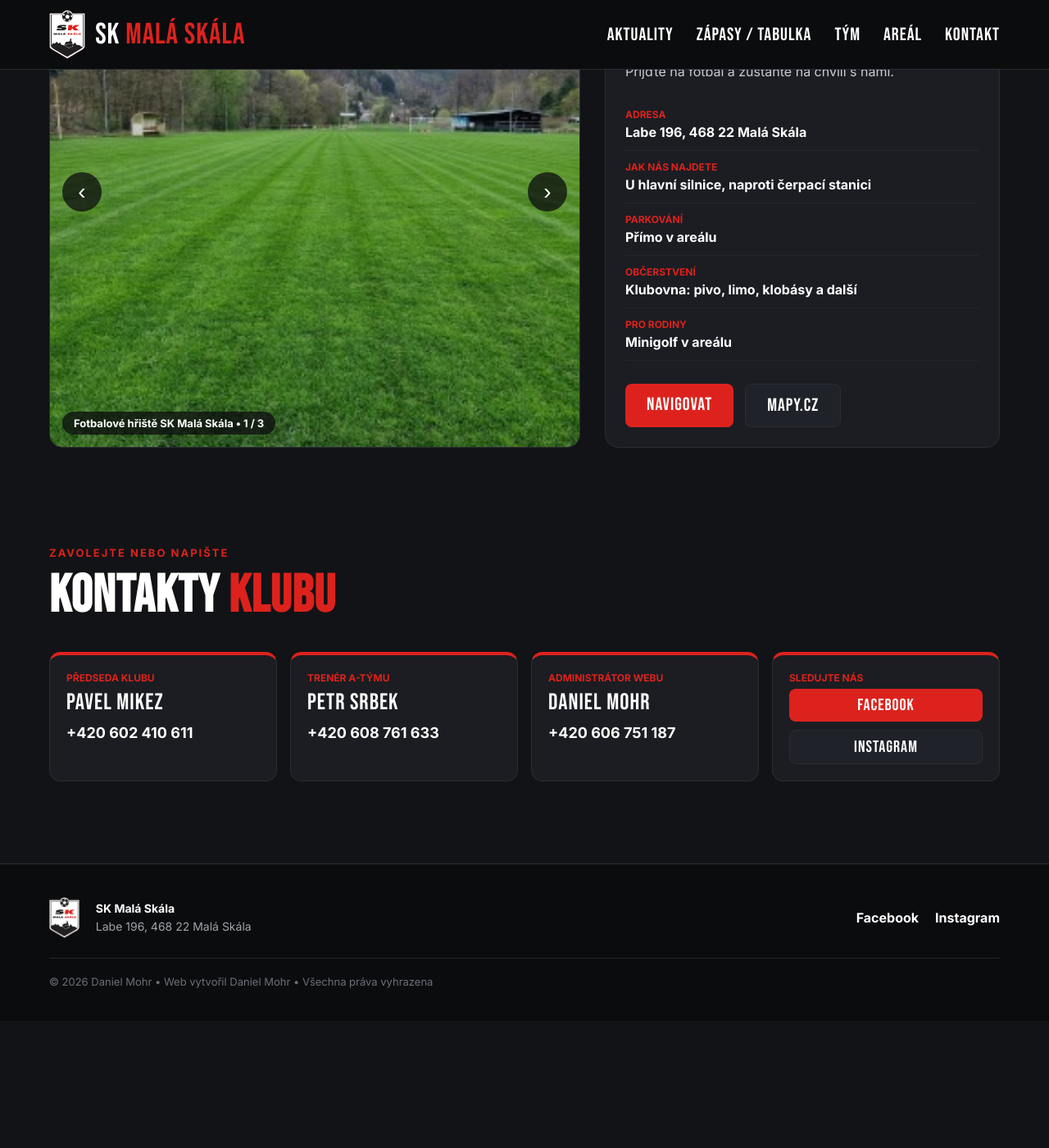
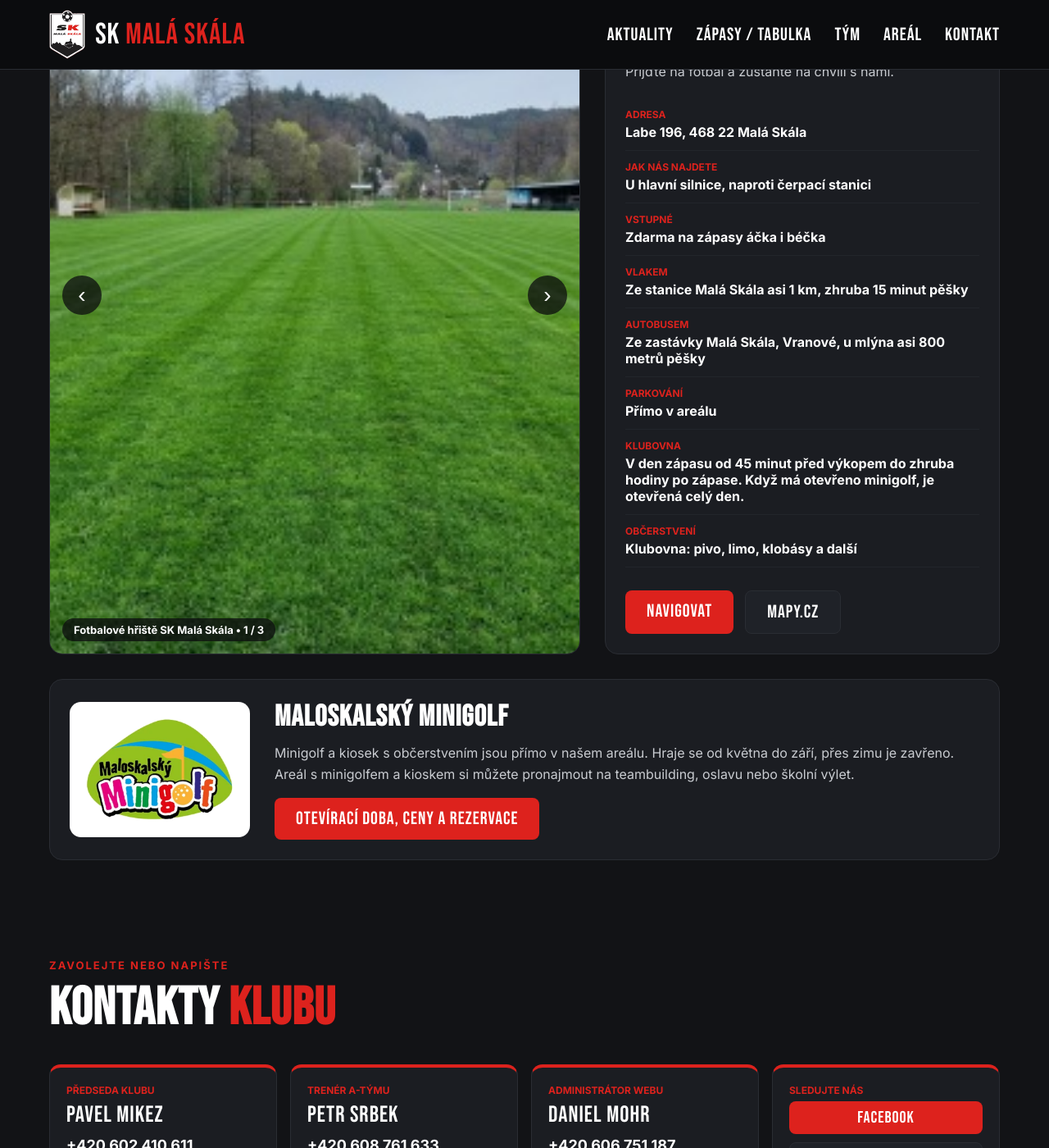
Before and after one commit to DanzaMohru/mala-skala, a Jekyll site: the page built from index.html, in a window 1280 px wide and 1400 px high, scrolled down 5523 px. Shown: the whole window at 82% size. Built offline with Jekyll 4.4.1, drawn with Linux system fonts in a browser that asks for light colours; before the commit the page ends 6768 px from its top, so only the background shows below that; some of the changed text lies outside the part shown.

Commit message:
Partneři a sponzoři, údaje pro diváky, minigolf a e-mail na klub
- pruh s logy partnerů nad patičkou na každé stránce (Pages CMS: Partneři a sponzoři)
- sekce Areál z dat: vstupné, cesta vlakem a autobusem, klubovna v den zápasu
- pod kartou příštího domácího zápasu: Vstup zdarma • klubovna od HH:MM
- blok Maloskalský minigolf s pronájmem areálu a odkazem na web minigolfu
- e-mail u kontaktů

Co-Authored-By: Claude Opus 5.5 <noreply@anthropic.com>
Claude-Session: https://claude.ai/code/session_012sEEVCLZDFGZHdwsiEB1Mv

```diff
--- a/_data/klub.json
+++ b/_data/klub.json
@@ -10,21 +10,70 @@
   "treneri": "Petr Srbek, Heřman Kubín",
   "asistenti": "Jan Hrstka, Michal Porš",
   "vedouci": "Petr Brožek",
+  "vstupne": "zdarma",
+  "klubovna_pred_zapasem": 45,
+  "areal_text": "Domácí zápasy hrajeme v Malé Skále v části Labe, přímo u hlavní silnice naproti čerpací stanici, takže nás nemůžete minout. Auto zaparkujete přímo v areálu. V klubovně si dáte pivo, limonádu nebo klobásu a s dětmi si můžete zahrát i minigolf, který je součástí areálu. Přijďte na fotbal a zůstaňte na chvíli s námi.",
+  "areal_udaje": [
+    {
+      "nazev": "Adresa",
+      "hodnota": "Labe 196, 468 22 Malá Skála"
+    },
+    {
+      "nazev": "Jak nás najdete",
+      "hodnota": "U hlavní silnice, naproti čerpací stanici"
+    },
+    {
+      "nazev": "Vstupné",
+      "hodnota": "Zdarma na zápasy áčka i béčka"
+    },
+    {
+      "nazev": "Vlakem",
+      "hodnota": "Ze stanice Malá Skála asi 1 km, zhruba 15 minut pěšky"
+    },
+    {
+      "nazev": "Autobusem",
+      "hodnota": "Ze zastávky Malá Skála, Vranové, u mlýna asi 800 metrů pěšky"
+    },
+    {
+      "nazev": "Parkování",
+      "hodnota": "Přímo v areálu"
+    },
+    {
+      "nazev": "Klubovna",
+      "hodnota": "V den zápasu od 45 minut před výkopem do zhruba hodiny po zápase. Když má otevřeno minigolf, je otevřená celý den."
+    },
+    {
+      "nazev": "Občerstvení",
+      "hodnota": "Klubovna: pivo, limo, klobásy a další"
+    }
+  ],
+  "minigolf": {
+    "nazev": "Maloskalský minigolf",
+    "logo": "/partneri/maloskalsky-minigolf.webp",
+    "text": "Minigolf a kiosek s občerstvením jsou přímo v našem areálu. Hraje se od května do září, přes zimu je zavřeno. Areál s minigolfem a kioskem si můžete pronajmout na teambuilding, oslavu nebo školní výlet.",
+    "oteviraci_doba": "",
+    "ceny": "",
+    "odkaz": "https://maloskalskyminigolf.cz/",
+    "odkaz_text": "Otevírací doba, ceny a rezervace"
+  },
   "kontakty": [
     {
       "funkce": "Předseda klubu",
       "jmeno": "Pavel Mikez",
-      "telefon": "+420 602 410 611"
+      "telefon": "+420 602 410 611",
+      "email": "pavel@mikez.cz"
     },
     {
       "funkce": "Trenér A-týmu",
       "jmeno": "Petr Srbek",
-      "telefon": "+420 608 761 633"
+      "telefon": "+420 608 761 633",
+      "email": ""
     },
     {
       "funkce": "Administrátor webu",
       "jmeno": "Daniel Mohr",
-      "telefon": "+420 606 751 187"
+      "telefon": "+420 606 751 187",
+      "email": ""
     }
   ]
 }
--- /dev/null
+++ b/_includes/partneri.html
@@ -0,0 +1,26 @@
+{%- comment -%}
+  Pruh s logy partnerů a sponzorů. Je na každé stránce nad patičkou.
+  Data jsou v _data/partneri.json (v administraci: Partneři a sponzoři).
+  Partner bez loga se nezobrazí, partner bez odkazu má logo bez odkazu.
+{%- endcomment -%}
+{%- assign partneri = site.data.partneri.partneri -%}
+{%- if partneri and partneri.size > 0 %}
+    <section class="sekce partneri" aria-label="Partneři a sponzoři">
+        <div class="obsah">
+            <p class="nadtitulek">Děkujeme za podporu</p>
+            <h2>Partneři <span class="cervena">klubu</span></h2>
+            <div class="partneri-mrizka">
+{%- for p in partneri %}
+{%- if p.logo and p.logo != "" %}
+{%- capture trida %}partner{% if p.tmave_pozadi %} partner-tmavy{% endif %}{% endcapture %}
+{%- if p.odkaz and p.odkaz != "" %}
+                <a class="{{ trida }}" href="{{ p.odkaz }}" target="_blank" rel="noopener" title="{{ p.nazev | escape }}"><img src="{{ p.logo | relative_url }}" alt="{{ p.nazev | escape }}" loading="lazy"></a>
+{%- else %}
+                <div class="{{ trida }}" title="{{ p.nazev | escape }}"><img src="{{ p.logo | relative_url }}" alt="{{ p.nazev | escape }}" loading="lazy"></div>
+{%- endif %}
+{%- endif %}
+{%- endfor %}
+            </div>
+        </div>
+    </section>
+{%- endif %}
--- a/_layouts/zaklad.html
+++ b/_layouts/zaklad.html
@@ -67,6 +67,9 @@
 
 {{ content }}
 
+    <!-- PARTNEŘI (stejné na všech stránkách) -->
+{% include partneri.html %}
+
     <!-- PATIČKA -->
     <footer>
         <div class="obsah">
--- a/assets/skript.js
+++ b/assets/skript.js
@@ -323,10 +323,46 @@ function kartaZapasu(zapas, uprostred) {
            '<p class="kdy">' + kdy + "</p>";
 }
 
+// čas "15:30" posunutý o zadaný počet minut dopředu, např. o 45 → "14:45"
+function casPred(cas, minuty) {
+    var casti = String(cas).split(":");
+    var celkem = parseInt(casti[0], 10) * 60 + parseInt(casti[1], 10) - minuty;
+    if (isNaN(celkem) || celkem < 0) {
+        return "";
+    }
+    var h = Math.floor(celkem / 60);
+    var m = celkem % 60;
+    return h + ":" + (m < 10 ? "0" : "") + m;
+}
+
+// řádek pod kartou domácího zápasu: vstupné a kdy otvírá klubovna
+// (jen u zápasu na našem hřišti, ne u pohárů na cizím hřišti)
+function infoProDivaky(zapas) {
+    if (!zapas.doma || zapas.misto) {
+        return "";
+    }
+    var casti = [];
+    var vstup = (typeof vstupne === "string") ? vstupne.trim() : "";
+    if (vstup) {
+        casti.push(vstup.toLowerCase() === "zdarma" ? "Vstup zdarma" : "Vstupné " + vstup);
+    }
+    var minuty = parseInt(typeof klubovnaPred !== "undefined" ? klubovnaPred : "", 10);
+    if (zapas.cas && !isNaN(minuty)) {
+        var od = casPred(zapas.cas, minuty);
+        if (od) {
+            casti.push("klubovna od " + od);
+        }
+    }
+    if (casti.length === 0) {
+        return "";
+    }
+    return '<p class="info-divaci">' + casti.join(" • ") + "</p>";
+}
+
 function vykresliUvod(nadchazejici, vysledky) {
     // příští zápas = první zápas, jehož týden ještě neskončil
     if (nadchazejici.length > 0) {
-        document.getElementById("pristi").innerHTML = kartaZapasu(nadchazejici[0], '<div class="vs">VS</div>');
+        document.getElementById("pristi").innerHTML = kartaZapasu(nadchazejici[0], '<div class="vs">VS</div>') + infoProDivaky(nadchazejici[0]);
     } else {
         document.getElementById("pristi").innerHTML = '<p class="kdy">Další zápasy zatím nejsou v programu.</p>';
     }
--- a/assets/styl.css
+++ b/assets/styl.css
@@ -622,6 +622,53 @@ td {
     margin-bottom: 4px;
 }
 
+/* minigolf a pronájem areálu (pod fotkami a údaji) */
+.minigolf {
+    display: flex;
+    align-items: center;
+    gap: 30px;
+    margin-top: 30px;
+}
+.minigolf-logo {
+    flex: 0 0 220px;
+    display: flex;
+    align-items: center;
+    justify-content: center;
+    background-color: white;
+    border-radius: 14px;
+    padding: 18px;
+}
+.minigolf-logo img {
+    max-width: 100%;
+    max-height: 140px;
+    object-fit: contain;
+}
+.minigolf-text {
+    flex: 1;
+}
+.minigolf h3 {
+    font-size: 36px;
+    margin: 0 0 10px 0;
+}
+.minigolf .areal-text {
+    margin-bottom: 10px;
+}
+.minigolf .tlacitka {
+    margin-top: 16px;
+}
+
+/* řádek pod kartou příštího domácího zápasu: vstupné a klubovna */
+.info-divaci {
+    display: inline-block;
+    margin: 14px 0 0 0;
+    padding: 6px 14px;
+    border-radius: 999px;
+    background-color: rgba(221, 34, 29, 0.15);
+    color: #f2f3f5;
+    font-size: 14px;
+    font-weight: bold;
+}
+
 /* KONTAKT */
 .kontakt {
     background-color: #1b1d22;
@@ -645,6 +692,16 @@ td {
     font-weight: bold;
 }
 .telefon:hover {
+    color: #dd221d;
+}
+.kontakt .email {
+    display: block;
+    margin-top: 6px;
+    color: #c9ccd1;
+    font-size: 15px;
+    word-break: break-all;
+}
+.kontakt .email:hover {
     color: #dd221d;
 }
 .socialni {
@@ -894,6 +951,43 @@ h4 {
     font-weight: bold;
     text-transform: uppercase;
     margin: 16px 0 4px 0;
+}
+
+/* PARTNEŘI (pruh s logy nad patičkou na každé stránce) */
+.partneri {
+    border-top: 1px solid #2a2d33;
+}
+.partneri h2 {
+    font-size: 48px;
+}
+.partneri-mrizka {
+    display: grid;
+    grid-template-columns: repeat(auto-fill, minmax(170px, 1fr));
+    gap: 16px;
+}
+.partner {
+    display: flex;
+    align-items: center;
+    justify-content: center;
+    height: 110px;
+    padding: 14px 18px;
+    background-color: white;
+    border: 2px solid transparent;
+    border-radius: 14px;
+    transition: transform 0.15s, border-color 0.15s;
+}
+.partner-tmavy {
+    background-color: #1b1d22;
+    border-color: #2a2d33;
+}
+a.partner:hover {
+    transform: translateY(-3px);
+    border-color: #dd221d;
+}
+.partner img {
+    max-width: 100%;
+    max-height: 100%;
+    object-fit: contain;
 }
 
 /* PATIČKA */
@@ -1159,6 +1253,35 @@ a.clanek {
 
 /* MOBIL (do 600 px) */
 @media (max-width: 600px) {
+
+    /* minigolf: logo nad textem */
+    .minigolf {
+        flex-direction: column;
+        align-items: stretch;
+        gap: 18px;
+    }
+    .minigolf-logo {
+        flex: none;
+    }
+    .minigolf-logo img {
+        max-height: 100px;
+    }
+    .minigolf h3 {
+        font-size: 30px;
+    }
+
+    /* partneři: dvě loga vedle sebe, menší dlaždice */
+    .partneri h2 {
+        font-size: 40px;
+    }
+    .partneri-mrizka {
+        grid-template-columns: repeat(2, 1fr);
+        gap: 10px;
+    }
+    .partner {
+        height: 86px;
+        padding: 10px 12px;
+    }
 
     /* červený pruh: jen soutěž, sociální sítě jsou dole v kontaktech */
     .pruh-vnitrek {
--- a/index.html
+++ b/index.html
@@ -194,12 +194,14 @@ layout: zaklad
 
                 <!-- INFORMACE -->
                 <div class="panel areal-info">
-                    <p class="areal-text">Domácí zápasy hrajeme v Malé Skále v části Labe, přímo u hlavní silnice naproti čerpací stanici, takže nás nemůžete minout. Auto zaparkujete přímo v areálu. V klubovně si dáte pivo, limonádu nebo klobásu a s dětmi si můžete zahrát i minigolf, který je součástí areálu. Přijďte na fotbal a zůstaňte na chvíli s námi.</p>
-                    <div class="udaj"><span>Adresa</span><strong>Labe 196, 468 22 Malá Skála</strong></div>
-                    <div class="udaj"><span>Jak nás najdete</span><strong>U hlavní silnice, naproti čerpací stanici</strong></div>
-                    <div class="udaj"><span>Parkování</span><strong>Přímo v areálu</strong></div>
-                    <div class="udaj"><span>Občerstvení</span><strong>Klubovna: pivo, limo, klobásy a další</strong></div>
-                    <div class="udaj"><span>Pro rodiny</span><strong>Minigolf v areálu</strong></div>
+{%- if klub.areal_text and klub.areal_text != "" %}
+                    <p class="areal-text">{{ klub.areal_text }}</p>
+{%- endif %}
+{%- for u in klub.areal_udaje %}
+{%- if u.nazev and u.nazev != "" %}
+                    <div class="udaj"><span>{{ u.nazev }}</span><strong>{{ u.hodnota }}</strong></div>
+{%- endif %}
+{%- endfor %}
                     <div class="tlacitka">
                         <a class="tlacitko" href="https://www.google.com/maps/search/?api=1&amp;query=Labe+196%2C+468+22+Mal%C3%A1+Sk%C3%A1la" target="_blank">Navigovat</a>
                         <a class="tlacitko tlacitko-tmave" href="https://mapy.cz/zakladni?q=Labe%20196%2C%20Mal%C3%A1%20Sk%C3%A1la" target="_blank">Mapy.cz</a>
@@ -207,6 +209,31 @@ layout: zaklad
                 </div>
 
             </div>
+
+{%- assign mg = klub.minigolf %}
+{%- if mg and mg.text and mg.text != "" %}
+            <!-- MINIGOLF A PRONÁJEM: upravuje se v administraci (Klub a kontakty) -->
+            <div class="panel minigolf">
+{%- if mg.logo and mg.logo != "" %}
+                <div class="minigolf-logo"><img src="{{ mg.logo | relative_url }}" alt="{{ mg.nazev | escape }}" loading="lazy"></div>
+{%- endif %}
+                <div class="minigolf-text">
+                    <h3>{{ mg.nazev }}</h3>
+                    <p class="areal-text">{{ mg.text }}</p>
+{%- if mg.oteviraci_doba and mg.oteviraci_doba != "" %}
+                    <div class="udaj"><span>Otevírací doba</span><strong>{{ mg.oteviraci_doba | newline_to_br }}</strong></div>
+{%- endif %}
+{%- if mg.ceny and mg.ceny != "" %}
+                    <div class="udaj"><span>Ceny</span><strong>{{ mg.ceny | newline_to_br }}</strong></div>
+{%- endif %}
+{%- if mg.odkaz and mg.odkaz != "" %}
+                    <div class="tlacitka">
+                        <a class="tlacitko" href="{{ mg.odkaz }}" target="_blank" rel="noopener">{% if mg.odkaz_text and mg.odkaz_text != "" %}{{ mg.odkaz_text }}{% else %}Web minigolfu{% endif %}</a>
+                    </div>
+{%- endif %}
+                </div>
+            </div>
+{%- endif %}
         </div>
     </section>
 
@@ -221,7 +248,12 @@ layout: zaklad
                 <div class="kontakt">
                     <p class="role">{{ k.funkce }}</p>
                     <p class="jmeno">{{ k.jmeno }}</p>
+{%- if k.telefon and k.telefon != "" %}
                     <a class="telefon" href="tel:{{ k.telefon | remove: ' ' }}">{{ k.telefon }}</a>
+{%- endif %}
+{%- if k.email and k.email != "" %}
+                    <a class="email" href="mailto:{{ k.email }}">{{ k.email }}</a>
+{%- endif %}
                 </div>
 {%- endfor %}
                 <div class="kontakt">
```
Also changed, not shown: other parts of index.html (+2 -0 lines), _data/partneri.json (added, +58 -0 lines), .pages.yml, README.md, partneri/bb-kovo.webp (added), partneri/benatska.webp (added), partneri/kv-final.webp (added), partneri/maloskalsky-minigolf.webp (added), partneri/maloskalsky-pivovar.webp (added), partneri/obec-mala-skala.webp (added), partneri/rally-component.webp (added), partneri/rekuper.webp (added), partneri/zikuda.webp (added).
